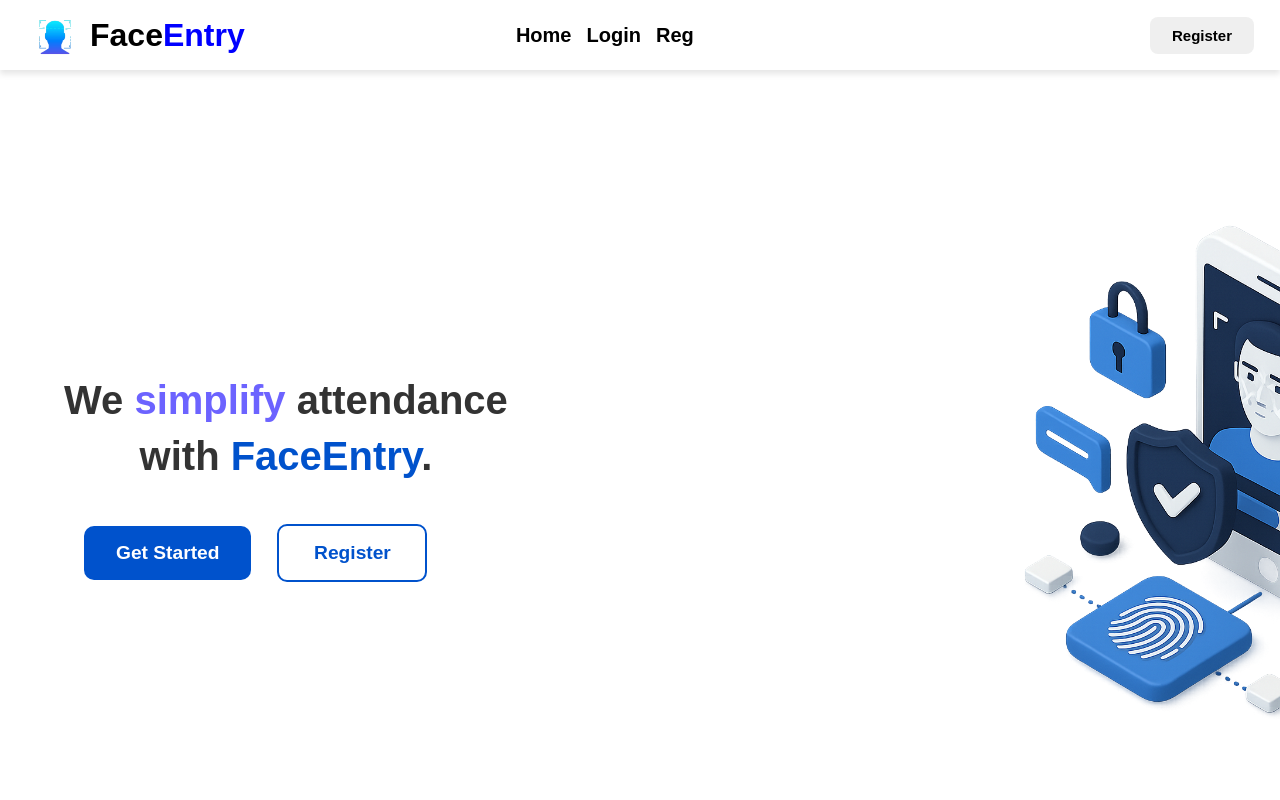
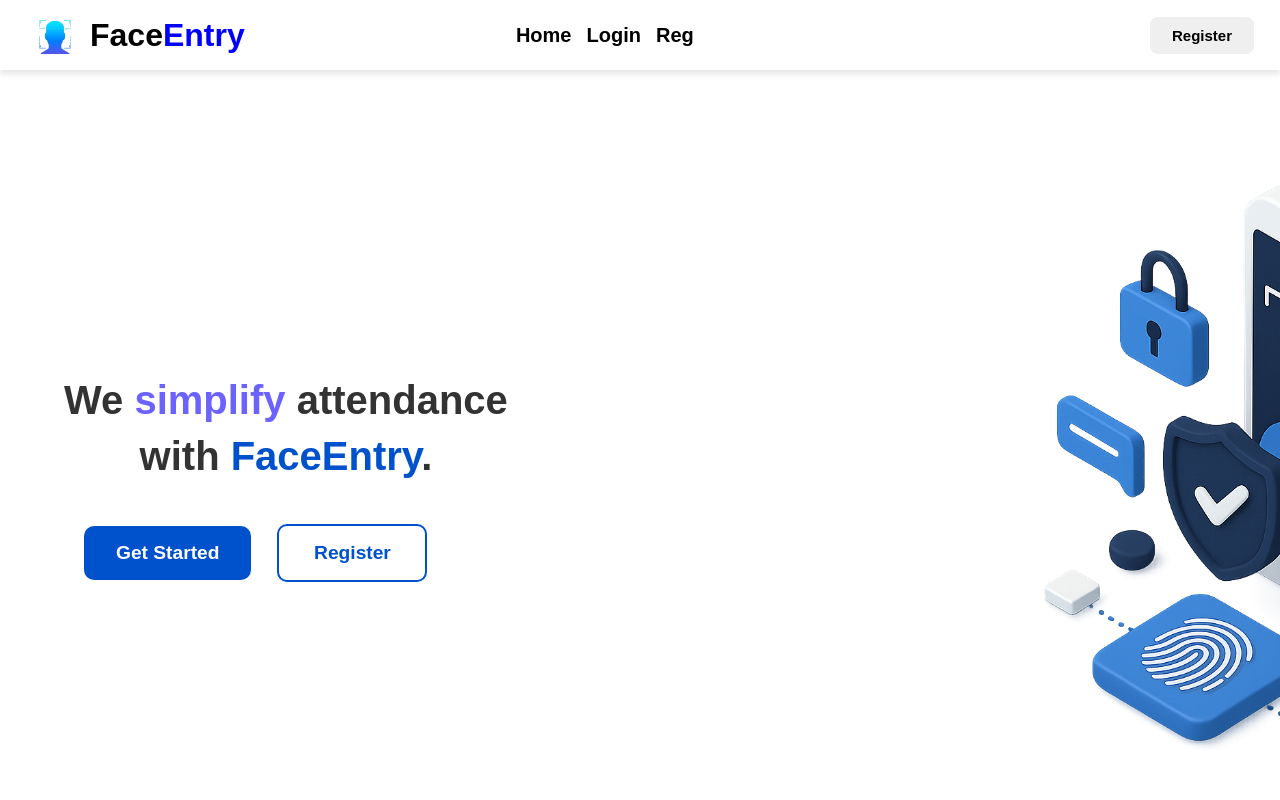
Before and after one commit to heshanpasindusankalpa/face-attendance-system, a React (Create React App) app: page / in a window 1280 px wide. Shown: the top 800 px of the page. Built offline with nearby package versions, Linux system fonts and the light colour scheme.

Commit message:
Update home.css

```diff
--- a/src/Pages/Home/home.css
+++ b/src/Pages/Home/home.css
@@ -83,7 +83,7 @@
 
 
 .hero-image {
-  max-width: 600px;
+  max-width: 700px;
 }
 
 /* Footer Section */
```
